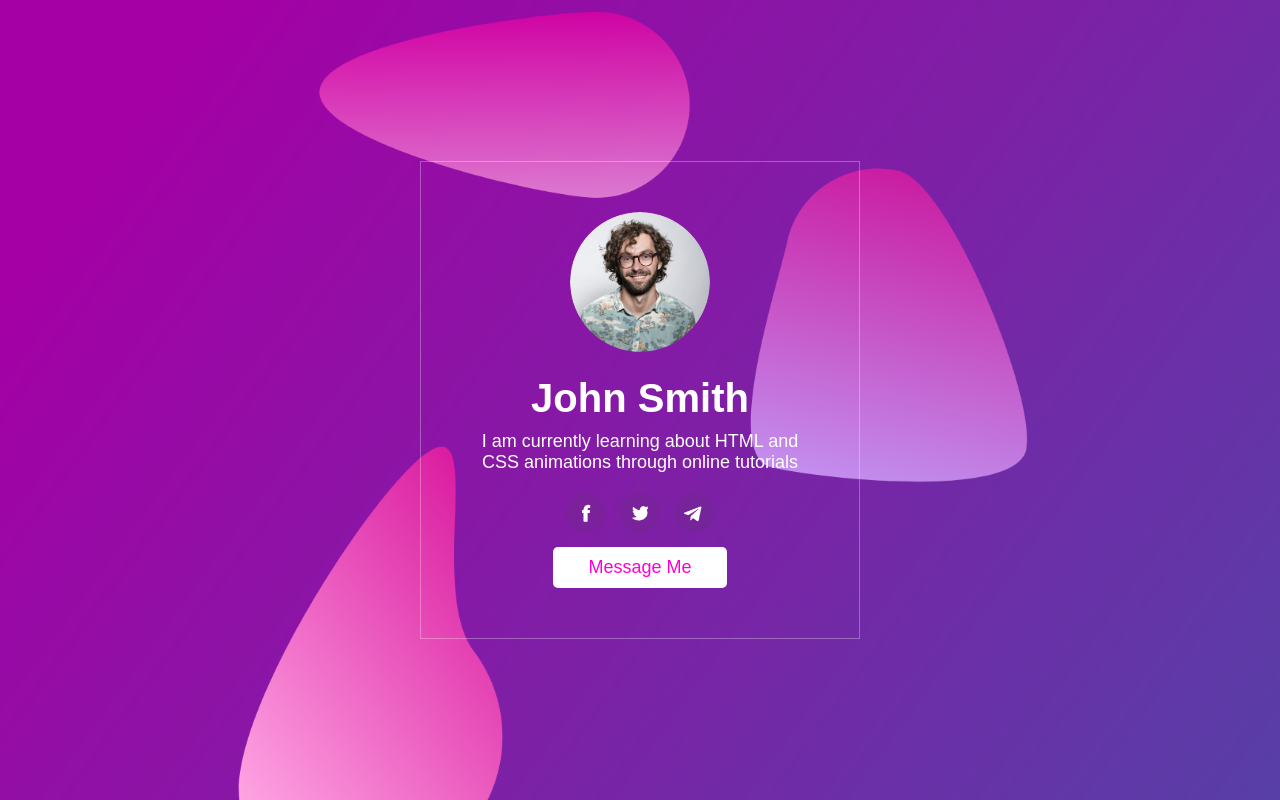
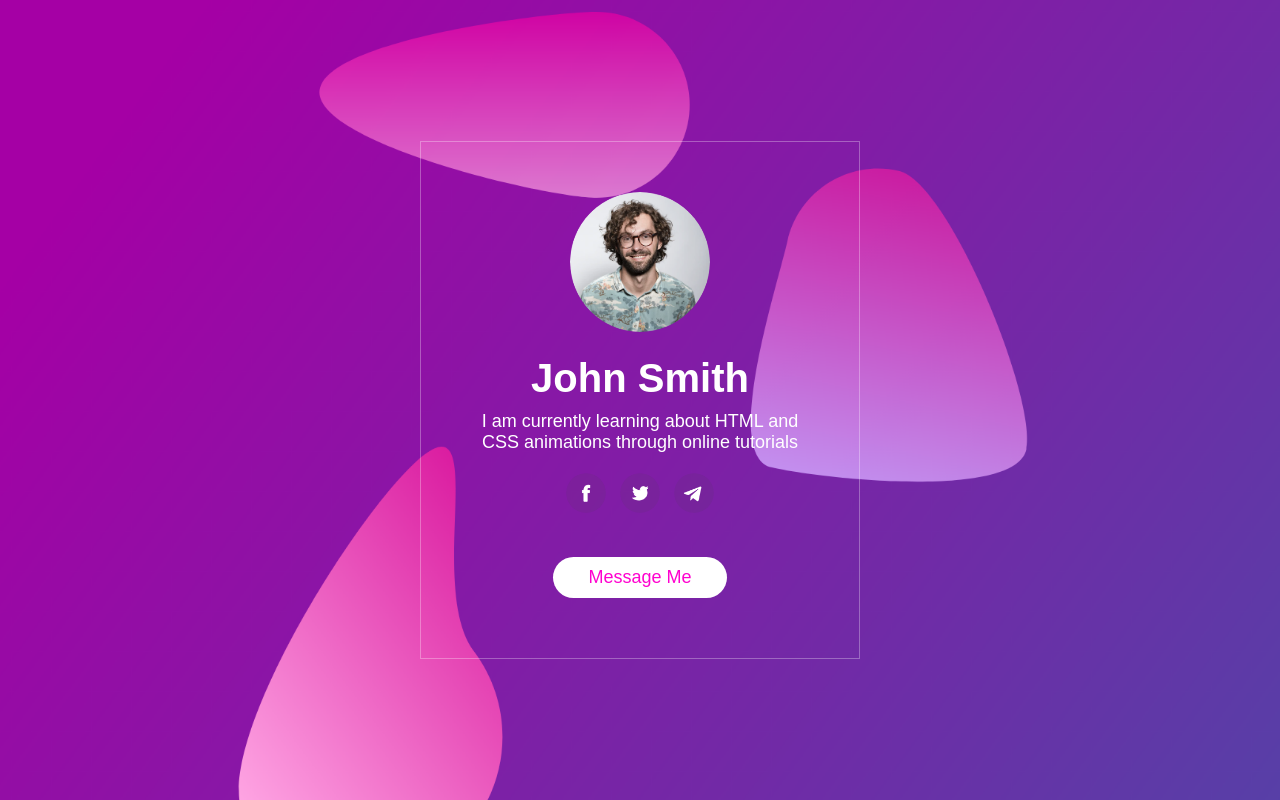
Before and after one commit to alex-maundrell/glassMorphismCard, a plain HTML site: page index.html in a window 1280 px wide. Drawn offline with Linux system fonts and the light colour scheme; a web font is replaced by a local one.

Commit message:
completed card layout and content

```diff
--- a/css/styles.css
+++ b/css/styles.css
@@ -61,5 +61,6 @@
     background: #ffffff;
     color: #ff01cf;
     padding: 10px 35px;
-    border-radius: 5px;
+    border-radius: 30px;
+    margin: 30px 0 10px;
 }
```
